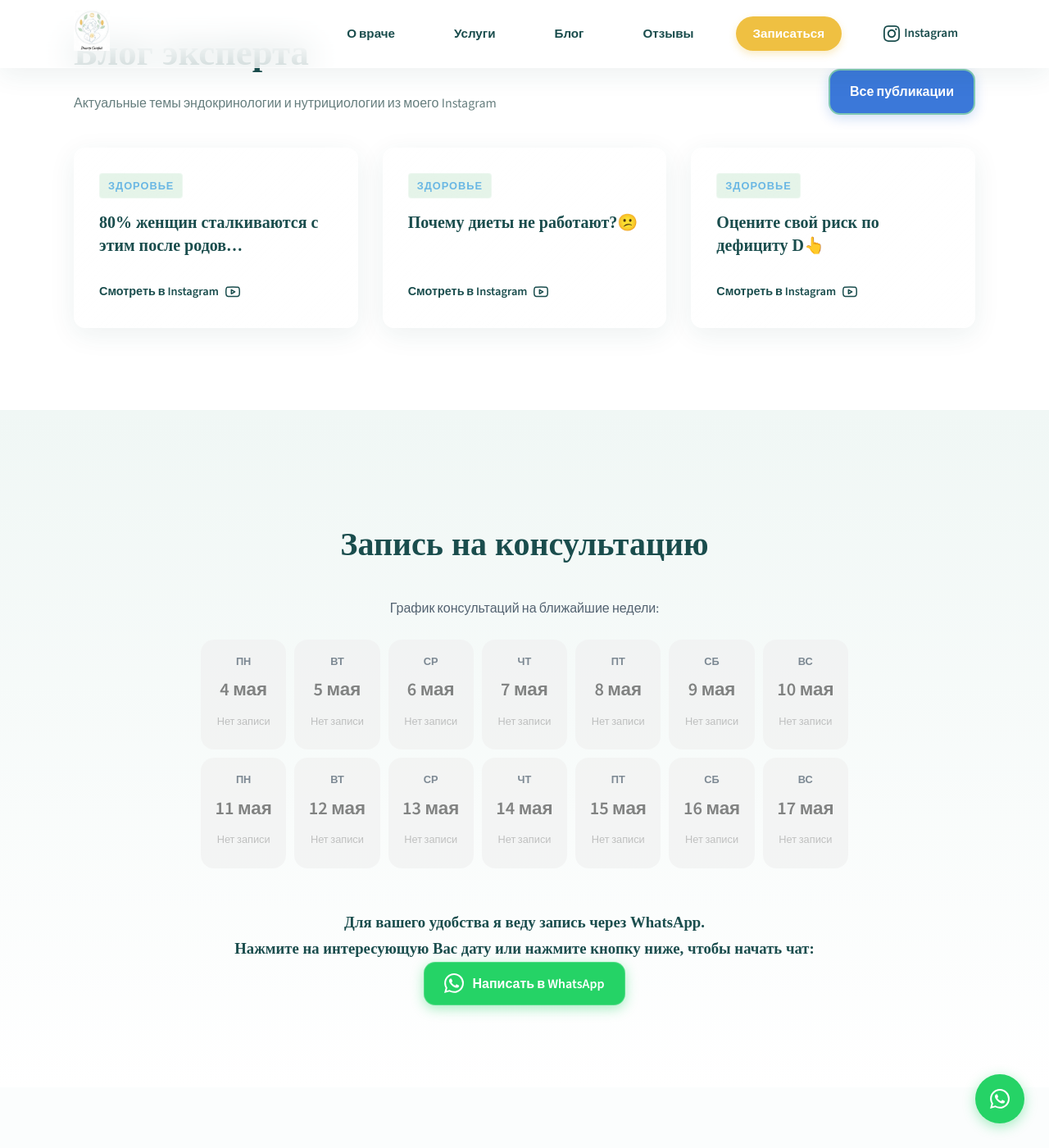
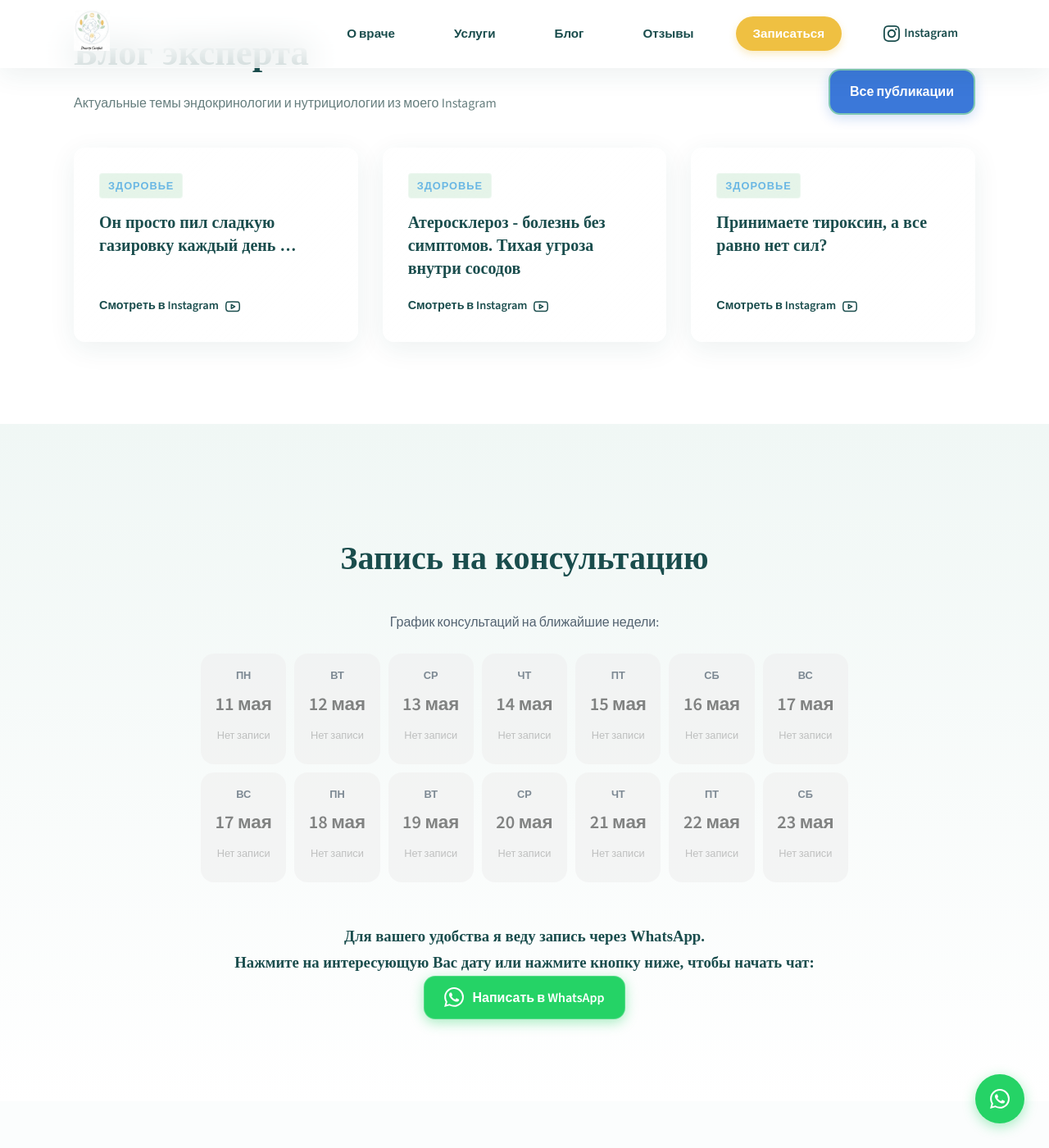
Before and after one commit to gosubv/doctorstafij, a Jekyll site: the page built from index.md, in a window 1280 px wide and 1400 px high, scrolled down 6588 px. Shown: the whole window at 82% size. Built offline with Jekyll 4.4.1, drawn with Linux system fonts in a browser that asks for light colours.

Commit message:
Change booking slots and instagram feed.

```diff
--- a/_data/calendar.yml
+++ b/_data/calendar.yml
@@ -1,31 +1,3 @@
-- date: "2026-05-04"
-  time: "13:00 - 17:00"
-  is_off: false
-  is_online: false
-- date: "2026-05-05"
-  time: "15:00 - 19:30"
-  is_off: false
-  is_online: false
-- date: "2026-05-06"
-  time: "13:00 - 17:00"
-  is_off: false
-  is_online: false
-- date: "2026-05-07"
-  time: "15:00 - 19:30"
-  is_off: false
-  is_online: false
-- date: "2026-05-08"
-  time: "13:00 - 17:00"
-  is_off: false
-  is_online: true
-- date: "2026-05-09"
-  time: "12:00 - 16:00"
-  is_off: false
-  is_online: true
-- date: "2026-05-10"
-  time: ""
-  is_off: true
-  is_online: false
 - date: "2026-05-11"
   time: "13:00 - 17:00"
   is_off: false
@@ -54,3 +26,31 @@
   time: ""
   is_off: true
   is_online: false
+- date: "2026-05-17"
+  time: "13:00 - 17:00"
+  is_off: false
+  is_online: false
+- date: "2026-05-18"
+  time: "15:00 - 19:30"
+  is_off: false
+  is_online: false
+- date: "2026-05-19"
+  time: "13:00 - 17:00"
+  is_off: false
+  is_online: false
+- date: "2026-05-20"
+  time: "15:00 - 19:30"
+  is_off: false
+  is_online: false
+- date: "2026-05-21"
+  time: "13:00 - 17:00"
+  is_off: false
+  is_online: false
+- date: "2026-05-22"
+  time: "12:00 - 16:00"
+  is_off: false
+  is_online: false
+- date: "2026-05-23"
+  time: ""
+  is_off: true
+  is_online: false
--- a/_data/insta_feed.yml
+++ b/_data/insta_feed.yml
@@ -1,12 +1,12 @@
-- title: "80% женщин сталкиваются с этим после родов…"
-  date: "2026-04-22"
-  link: "https://www.instagram.com/p/DXa1G7MiHQ1/"
+- title: "Он просто пил сладкую газировку каждый день …"
+  date: "2026-05-10"
+  link: "https://www.instagram.com/p/DYJLH4hCCK7/"
   category: "Здоровье"
-- title: "Почему диеты не работают?😕"
-  date: "2026-04-18"
-  link: "https://www.instagram.com/p/DXQosi-CF8G/"
+- title: "Атеросклероз - болезнь без симптомов. Тихая угроза внутри сосодов"
+  date: "2026-05-09"
+  link: "https://www.instagram.com/p/DYGnY8bCDJB/?img_index=1"
   category: "Здоровье"
-- title: "Оцените свой риск по дефициту D👆"
-  date: "2026-04-16"
-  link: "https://www.instagram.com/p/DXLQF8qCLie/?img_index=1"
+- title: "Принимаете тироксин, а все равно нет сил?"
+  date: "2026-05-08"
+  link: "https://www.instagram.com/p/DYD50BDI8w5/"
   category: "Здоровье"
```
